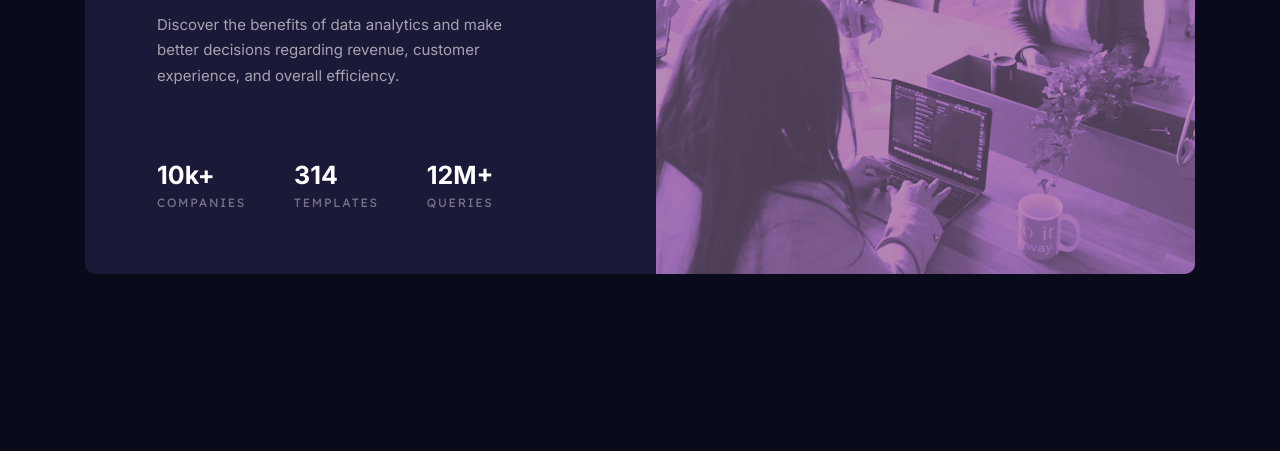
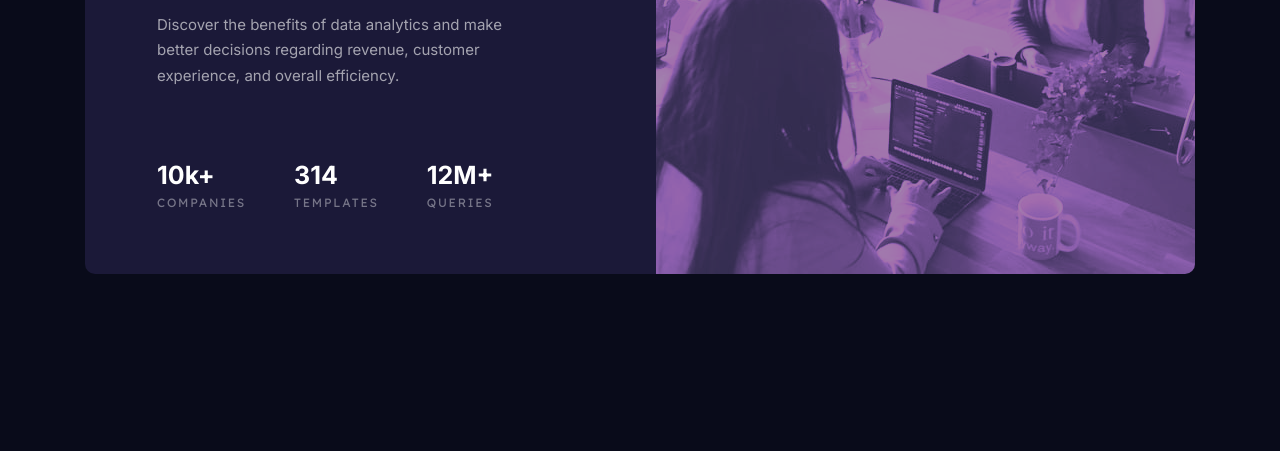
Before and after one commit to sb101-beep/stats-preview-card-component-main, a plain HTML site: page index.html in a window 1280 px wide. Shown: the part 349-800 px from the top of the page. Drawn offline with Linux system fonts and the light colour scheme.

Commit message:
Updating colour

```diff
--- a/styles/style.scss
+++ b/styles/style.scss
@@ -36,7 +36,8 @@ main {
   text-align: center;
 
   .image {
-    filter: invert(16%) sepia(60%) saturate(486%) hue-rotate(235deg) brightness(80%) contrast(69%);
+    filter: invert(6%) sepia(30%) saturate(986%) hue-rotate(235deg) brightness(60%) contrast(89%) opacity(100%);
+    mix-blend-mode: screen;
     background: url('../images/image-header-mobile.jpg') no-repeat;
     width: 20.4375rem;
     height: 15rem;
```
Also changed, not shown: styles/style.css, 1 other file.
